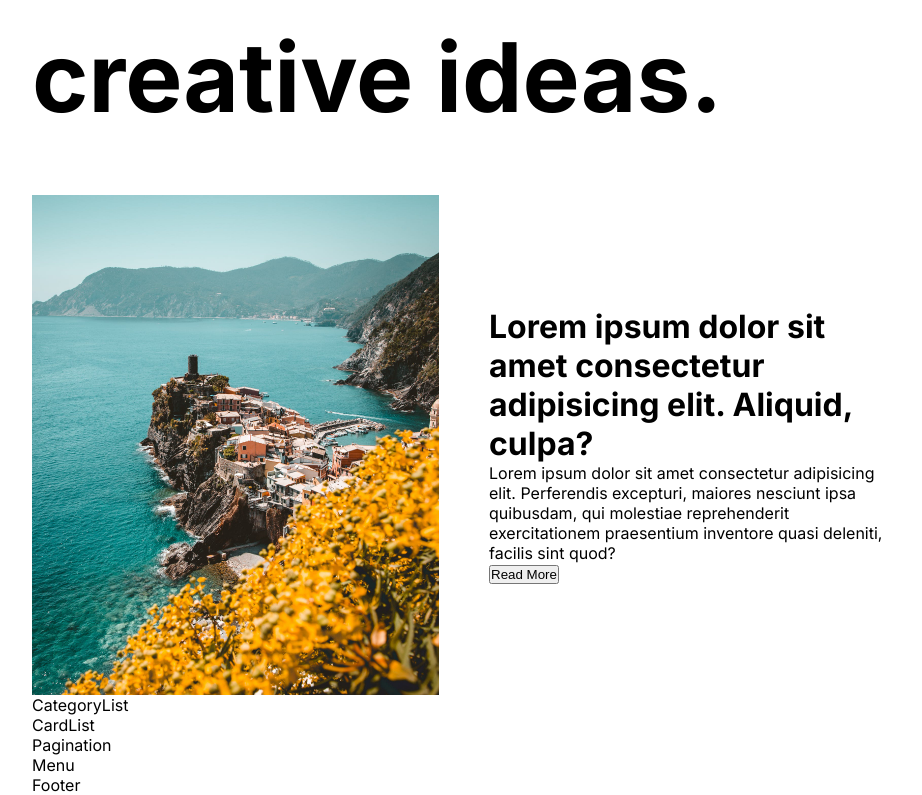
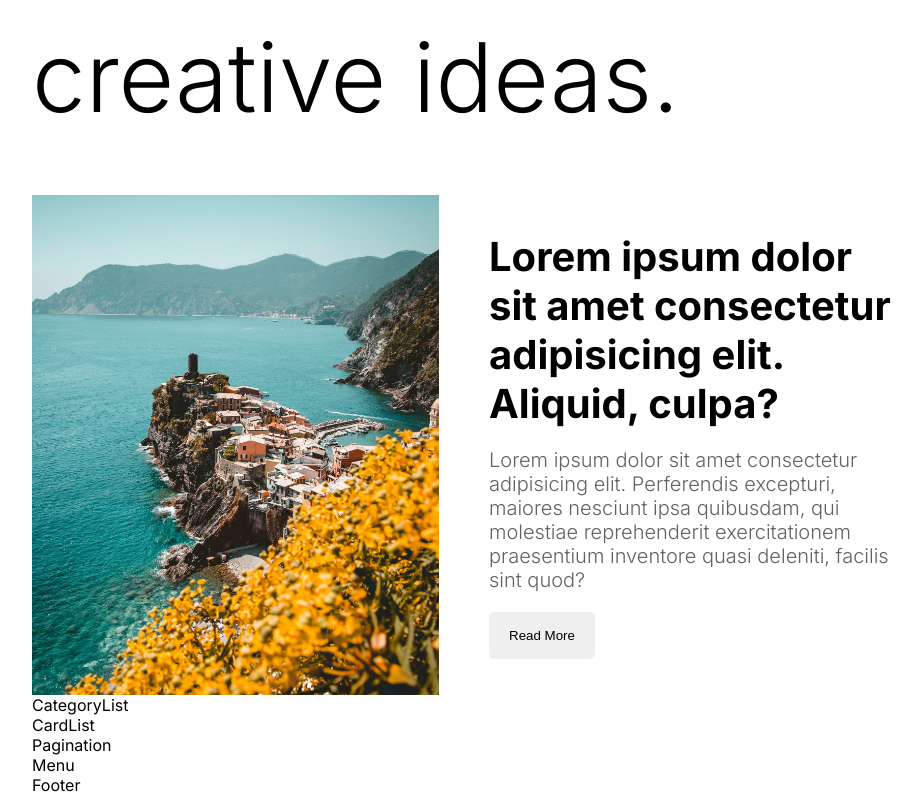
Before and after one commit to RakibMERNDev/rakib-blog, a Next.js app: page / in a window 1280 px wide. Shown: the part 459-1254 px from the top of the page, without its empty margins (176-1098 px from the left). Built offline with nearby package versions, Linux system fonts and the light colour scheme.

Commit message:
Enhance Featured component styles with improved layout and image handling

```diff
--- a/src/components/featured/Featured.jsx
+++ b/src/components/featured/Featured.jsx
@@ -11,7 +11,7 @@
 
       <div className={styles.post}>
         <div className={styles.imgContainer}>
-          <Image src="/p1.jpeg" alt="" fill />
+          <Image src="/p1.jpeg" alt="" fill className={styles.image}/>
         </div>
         <div className={styles.textContainer}>
           <h1 className={styles.postTitle}>
--- a/src/components/featured/featured.module.css
+++ b/src/components/featured/featured.module.css
@@ -5,7 +5,10 @@
 
 .title{
     font-size: 96px;
+    font-weight: 300;
 }
+
+
 
 .post{
     margin-top: 60px;
@@ -20,6 +23,31 @@
     position: relative;
 }
 
+.image{
+    object-fit: cover;
+}
+
 .textContainer{
     flex: 1;
+    display: flex;
+    flex-direction: column;
+    gap: 20px;
 }
+
+.postTitle{
+    font-size: 40px;
+}
+
+.postDesc{
+    font-size: 20px;
+    font-weight: 300;
+    color: var(--softTextColor);
+}
+
+.button{
+    padding: 16px 20px;
+    border: none;
+    border-radius: 5px;
+    width: max-content;
+
+}
```
